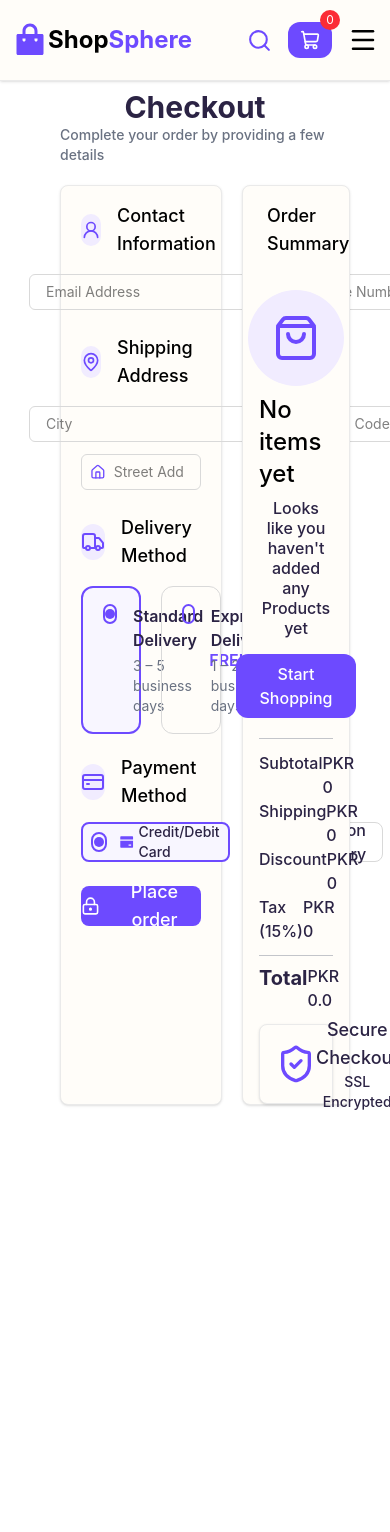
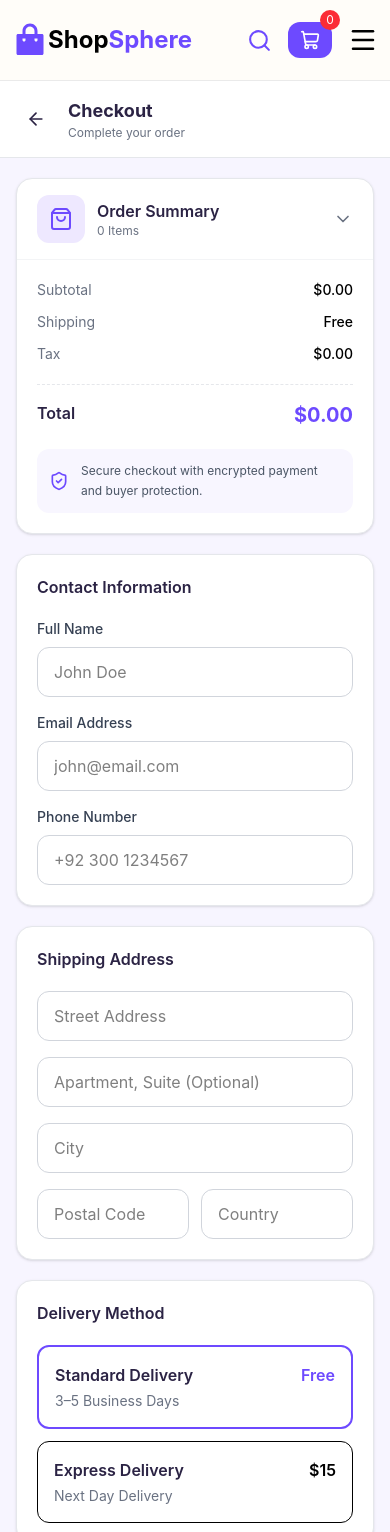
Before and after one commit to fiza-fehmi/Ecommerce-Store, a React (Vite) app: page /Checkout in a window 390 px wide. Shown: the top 1532 px of the page. Before the commit the page ends 1113 px from the top, so only its background shows below. Built offline with nearby package versions, Linux system fonts and the light colour scheme.

Commit message:
Add responsive mobile checkout UI

```diff
--- a/src/components/Checkout.jsx
+++ b/src/components/Checkout.jsx
@@ -19,6 +19,7 @@ import {
 import { RiBankCardFill ,RiCashLine ,RiPaypalFill } from "@remixicon/react";
 import { useState } from "react";
 import { useNavigate } from "react-router-dom";
+import CheckoutMobile from "./CheckoutMobile";
 
 const Checkout = () => {
   const [Delivery, setDelivery] = useState("standard");
@@ -28,7 +29,10 @@ const backHome= ()=>{
     navigate('/')
 }
   return (
-    <div className="px-15 py-2 w-full">
+    <>
+  <CheckoutMobile />
+
+    <div className="px-15 py-2 w-full hidden sm:flex">
       <div className="flex flex-col w-full justify-center items-center pb-5">
         <h1 className="text-3xl font-bold text-[#2B2344]">Checkout</h1>
         <p className="text-gray-500 font-medium text-sm">
@@ -319,7 +323,7 @@ const backHome= ()=>{
       </div>
       </div>
     </div>
-
+    </>
   );
 };
 
--- /dev/null
+++ b/src/components/CheckoutMobile.jsx
@@ -0,0 +1,309 @@
+import {
+  ArrowLeft,
+  ShoppingBag,
+  ChevronDown,
+  ShieldCheck,
+} from "lucide-react";
+const CheckoutMobile = () => {
+  return (
+    <div className="min-h-screen bg-[#F7F5FF] sm:hidden">
+
+      {/* Header */}
+      <div className="sticky top-0 z-50 bg-white border-b border-gray-200 px-4 py-4 flex items-center gap-3">
+
+        <button className="h-10 w-10 rounded-full hover:bg-gray-100 flex items-center justify-center transition">
+          <ArrowLeft className="h-5 w-5 text-[#2B2344]" />
+        </button>
+
+        <div>
+          <h1 className="text-lg font-bold text-[#2B2344]">
+            Checkout
+          </h1>
+
+          <p className="text-xs text-gray-500">
+            Complete your order
+          </p>
+        </div>
+
+      </div>
+
+      <div className="px-4 py-5 space-y-5">
+
+        {/* Order Summary */}
+
+        <div className="bg-white rounded-2xl shadow-sm border border-gray-200 overflow-hidden">
+
+          <div className="flex justify-between items-center px-5 py-4">
+
+            <div className="flex items-center gap-3">
+
+              <div className="h-12 w-12 rounded-xl bg-[#EEE8FF] flex items-center justify-center">
+
+                <ShoppingBag className="text-[#6D4AFF] h-6 w-6" />
+
+              </div>
+
+              <div>
+
+                <h2 className="font-semibold text-[#2B2344]">
+                  Order Summary
+                </h2>
+
+                <p className="text-xs text-gray-500">
+                  0 Items
+                </p>
+
+              </div>
+
+            </div>
+
+            <ChevronDown className="h-5 w-5 text-gray-500" />
+
+          </div>
+
+          <div className="border-t border-gray-100 px-5 py-5">
+
+            <div className="flex justify-between text-sm mb-3">
+              <span className="text-gray-500">Subtotal</span>
+              <span className="font-medium">$0.00</span>
+            </div>
+
+            <div className="flex justify-between text-sm mb-3">
+              <span className="text-gray-500">Shipping</span>
+              <span className="font-medium">Free</span>
+            </div>
+
+            <div className="flex justify-between text-sm mb-5">
+              <span className="text-gray-500">Tax</span>
+              <span className="font-medium">$0.00</span>
+            </div>
+
+            <div className="border-t border-dashed border-gray-200 pt-4 flex justify-between">
+
+              <span className="font-semibold text-[#2B2344]">
+                Total
+              </span>
+
+              <span className="font-bold text-xl text-[#6D4AFF]">
+                $0.00
+              </span>
+
+            </div>
+
+            <div className="mt-5 bg-[#F8F6FF] rounded-xl p-3 flex items-center gap-3">
+
+              <ShieldCheck className="text-[#6D4AFF] h-5 w-5 flex-shrink-0" />
+
+              <p className="text-xs text-gray-600 leading-5">
+                Secure checkout with encrypted payment and buyer protection.
+              </p>
+
+            </div>
+
+          </div>
+
+        </div>
+
+
+    {/* Contact Information */}
+
+<div className="bg-white rounded-2xl shadow-sm border border-gray-200 p-5">
+
+  <h2 className="text-[#2B2344] text-base font-semibold mb-5">
+    Contact Information
+  </h2>
+
+  <div className="space-y-4">
+
+    <div>
+      <label className="text-sm font-medium text-gray-700 block mb-2">
+        Full Name
+      </label>
+
+      <input
+        type="text"
+        placeholder="John Doe"
+        className="w-full rounded-xl border border-gray-300 px-4 py-3 outline-none focus:border-[#6D4AFF]"
+      />
+    </div>
+
+    <div>
+      <label className="text-sm font-medium text-gray-700 block mb-2">
+        Email Address
+      </label>
+
+      <input
+        type="email"
+        placeholder="john@email.com"
+        className="w-full rounded-xl border border-gray-300 px-4 py-3 outline-none focus:border-[#6D4AFF]"
+      />
+    </div>
+
+    <div>
+      <label className="text-sm font-medium text-gray-700 block mb-2">
+        Phone Number
+      </label>
+
+      <input
+        type="text"
+        placeholder="+92 300 1234567"
+        className="w-full rounded-xl border border-gray-300 px-4 py-3 outline-none focus:border-[#6D4AFF]"
+      />
+    </div>
+
+  </div>
+
+</div>
+
+{/* Shipping Address */}
+
+<div className="bg-white rounded-2xl shadow-sm border border-gray-200 p-5">
+
+  <h2 className="text-[#2B2344] text-base font-semibold mb-5">
+    Shipping Address
+  </h2>
+
+  <div className="space-y-4">
+
+    <input
+      type="text"
+      placeholder="Street Address"
+      className="w-full rounded-xl border border-gray-300 px-4 py-3 outline-none focus:border-[#6D4AFF]"
+    />
+
+    <input
+      type="text"
+      placeholder="Apartment, Suite (Optional)"
+      className="w-full rounded-xl border border-gray-300 px-4 py-3 outline-none focus:border-[#6D4AFF]"
+    />
+
+    <input
+      type="text"
+      placeholder="City"
+      className="w-full rounded-xl border border-gray-300 px-4 py-3 outline-none focus:border-[#6D4AFF]"
+    />
+
+    <div className="grid grid-cols-2 gap-3">
+
+      <input
+        type="text"
+        placeholder="Postal Code"
+        className="rounded-xl border border-gray-300 px-4 py-3 outline-none focus:border-[#6D4AFF]"
+      />
+
+      <input
+        type="text"
+        placeholder="Country"
+        className="rounded-xl border border-gray-300 px-4 py-3 outline-none focus:border-[#6D4AFF]"
+      />
+
+    </div>
+
+  </div>
+
+</div>
+
+{/* Delivery Method */}
+
+<div className="bg-white rounded-2xl shadow-sm border border-gray-200 p-5">
+
+  <h2 className="text-[#2B2344] text-base font-semibold mb-5">
+    Delivery Method
+  </h2>
+
+  <div className="space-y-3">
+
+    <div className="border-2 border-[#6D4AFF] rounded-xl p-4">
+
+      <div className="flex justify-between">
+
+        <div>
+
+          <h3 className="font-semibold text-[#2B2344]">
+            Standard Delivery
+          </h3>
+
+          <p className="text-sm text-gray-500 mt-1">
+            3–5 Business Days
+          </p>
+
+        </div>
+
+        <span className="font-semibold text-[#6D4AFF]">
+          Free
+        </span>
+
+      </div>
+
+    </div>
+
+    <div className="border rounded-xl p-4">
+
+      <div className="flex justify-between">
+
+        <div>
+
+          <h3 className="font-semibold text-[#2B2344]">
+            Express Delivery
+          </h3>
+
+          <p className="text-sm text-gray-500 mt-1">
+            Next Day Delivery
+          </p>
+
+        </div>
+
+        <span className="font-semibold">
+          $15
+        </span>
+
+      </div>
+
+    </div>
+
+  </div>
+
+</div>
+
+{/* Payment */}
+
+<div className="bg-white rounded-2xl shadow-sm border border-gray-200 p-5">
+
+  <h2 className="text-[#2B2344] text-base font-semibold mb-5">
+    Payment Method
+  </h2>
+
+  <div className="space-y-3">
+
+    <div className="border-2 border-[#6D4AFF] rounded-xl px-4 py-4">
+      Credit / Debit Card
+    </div>
+
+    <div className="border rounded-xl px-4 py-4">
+      Cash on Delivery
+    </div>
+
+    <div className="border rounded-xl px-4 py-4">
+      PayPal
+    </div>
+
+  </div>
+
+</div>
+
+{/* Place Order */}
+
+<button className="w-full bg-[#6D4AFF] hover:bg-[#5A38EA] text-white font-semibold py-4 rounded-xl transition duration-200">
+  Place Order
+</button>
+
+<p className="text-center text-xs text-gray-500 leading-5 mb-8">
+  By placing your order, you agree to our Terms & Conditions and Privacy Policy.
+</p>
+ </div>
+
+    </div>
+  );
+};
+
+export default CheckoutMobile;
--- a/src/components/Navbar.jsx
+++ b/src/components/Navbar.jsx
@@ -31,12 +31,15 @@ const Navbar = ({ menuToggle, setMenuToggle ,cartItems }) => {
   const btnClick = () => {
     navigate("/Cartpage");
   };
+  const home =()=>{
+    navigate('/')
+  }
   const [active, setActive] = useState("shop");
 
   return (
     <nav className="md:sticky transition-all duration-200 ease-in top-0 z-50 bg-[#FFFDF9] border-b border-[#EAEAEA] shadow-sm relative">
       <div className="max-w-[1440px] mx-auto h-20 sm:h-20 flex items-center justify-between px-3 sm:px-6">
-        <div className="flex items-center sm:gap-3">
+        <div onClick={home} className="flex items-center sm:gap-3">
           <RiShoppingBagFill className="text-[#6D4AFF] h-9 w-9 sm:h-10 sm:w-10" />
 
           <h1 className="text-2xl sm:text-3xl font-bold">
```
